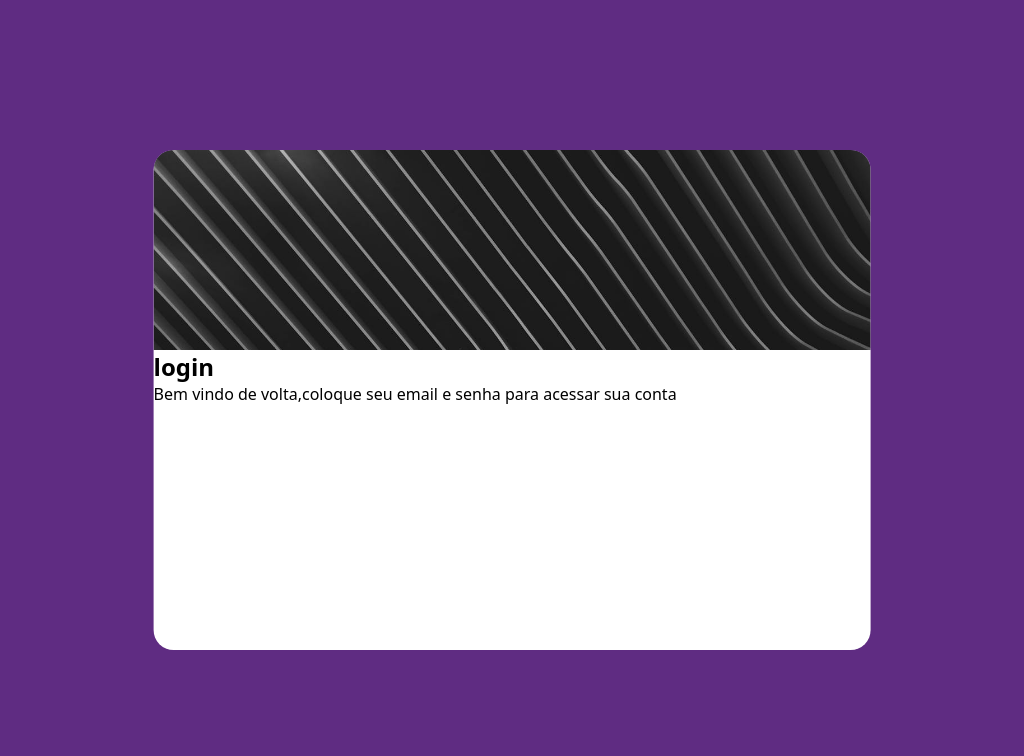
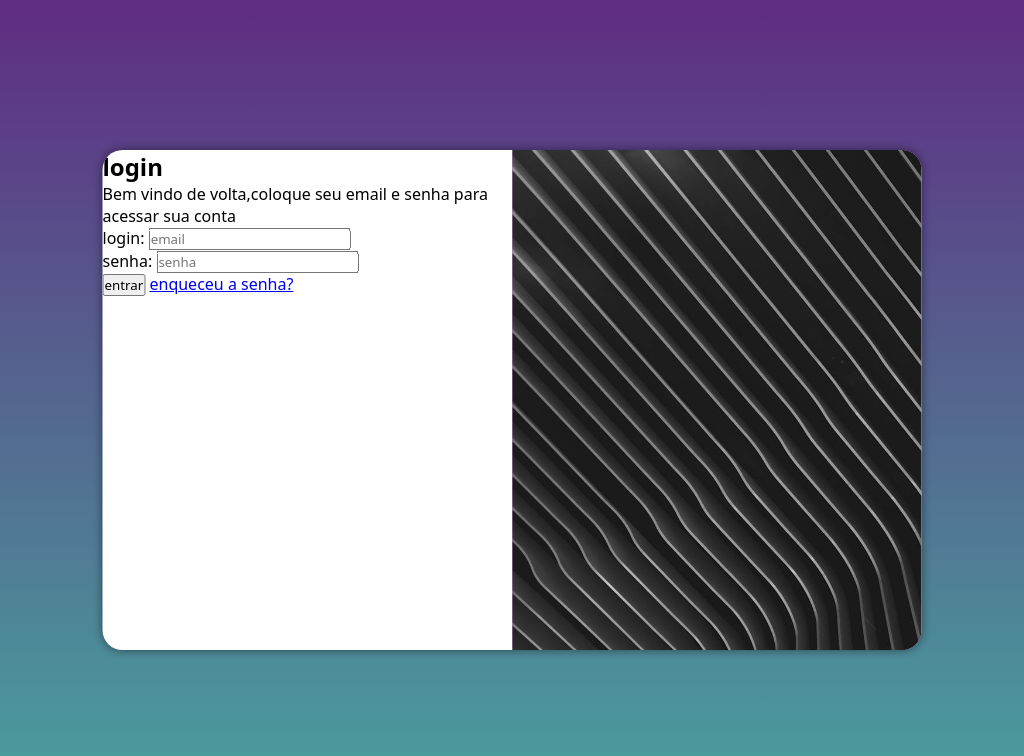
Before and after one commit to rafaelalves02/projeto-login, a plain HTML site: page index.html in a window 1024 px wide. Drawn offline with Linux system fonts and the light colour scheme.

Commit message:
fiz media features e formulario

```diff
--- /dev/null
+++ b/estilos/medias.css
@@ -0,0 +1,53 @@
+@charset "UTF-8";
+
+@media screen and (min-width: 768px) and (max-width: 1024px) {
+    main {
+        background-image: linear-gradient(to top, #49a09d, #5f2c82);
+    }
+
+    section#login {
+        width: 80%;
+    }
+
+    section#login > div#imagem {
+        float: left;
+        width: 30%;
+        min-height: 500px;
+        transition: width .3s, height .3s;
+    transition-timing-function: ease;
+    }
+
+    section#login > div#formulario {
+        float: right;
+        height: 100%;
+        width: 70%;
+        transition: width .3s, height .3s;
+    transition-timing-function: ease;
+    }
+}
+
+@media screen and (min-width: 1024px) {
+    main {
+        background-image: linear-gradient(to top, #49a09d, #5f2c82);
+    }
+
+    section#login {
+        width: 819px;
+    }
+
+    section#login > div#imagem {
+        float: right;
+        width: 50%;
+        min-height: 500px;
+        transition: width .3s, height .3s;
+    transition-timing-function: ease;
+    }
+
+    section#login > div#formulario {
+        float: left;
+        height: 100%;
+        width: 50%;
+        transition: width .3s, height .3s;
+    transition-timing-function: ease;
+    }
+}
--- a/estilos/style.css
+++ b/estilos/style.css
@@ -32,12 +32,16 @@ section#login {
 
     background-color: white;
     min-height: 500px;
-    width: 70%;
+    width: 300px;
+    box-shadow: 0px 0px 10px rgba(0, 0, 0, 0.493);
     border-radius: 20px;
+    transition: width .3s, height .3s;
+    transition-timing-function: ease;
 }
 
 div#imagem {
     background: #5f2c82 url(../imagens/pexels-adrien-olichon-1257089-2387532.jpg) no-repeat;
     background-size: cover;
     min-height: 200px;
+    display: block;
 }
--- a/index.html
+++ b/index.html
@@ -5,6 +5,7 @@
     <meta name="viewport" content="width=device-width, initial-scale=1.0">
     <title>login page</title>
     <link rel="stylesheet" href="estilos/style.css">
+    <link rel="stylesheet" href="estilos/medias.css">
 </head>
 <body>
     <main>
@@ -15,8 +16,17 @@
             <div id="formulario">
                 <h1>login</h1>
                 <p>Bem vindo de volta,coloque seu email e senha para acessar sua conta</p>
-                <form action="login.php" method="post">
-
+                <form action="login.php" method="post" autocomplete="on">
+                    <div class="campo">
+                        <label for="iemail">login:</label>
+                        <input type="email" name="email" id="iemail" required autocomplete="email" maxlength="30" placeholder="email">
+                    </div>
+                    <div class="campo">
+                        <label for="isen">senha:</label>
+                        <input type="password" name="sen" id="isen" required autocomplete="current-password" minlength="8" placeholder="senha">
+                    </div>
+                    <input type="submit" value="entrar">
+                    <a href="esqueceu.html">enqueceu a senha?</a>
                 </form>
             </div>
         </section>
```
